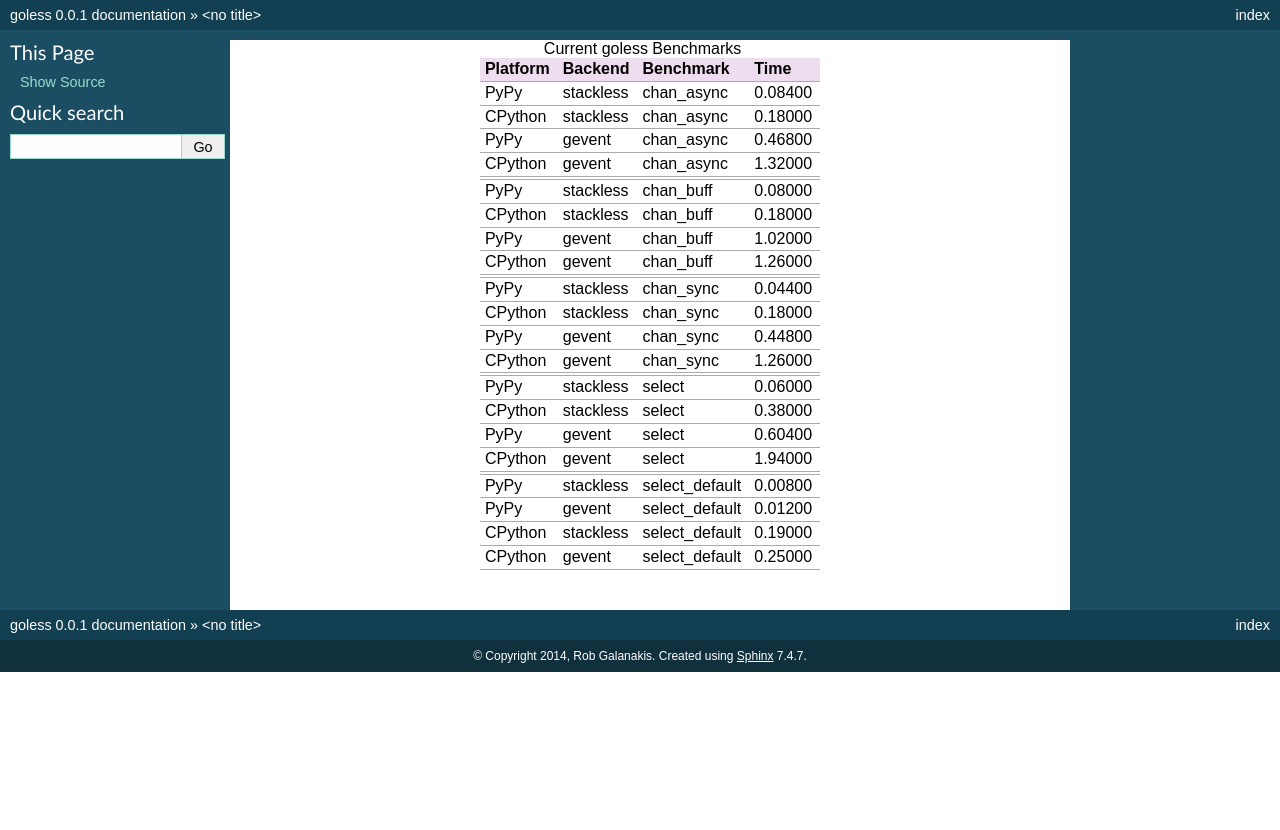
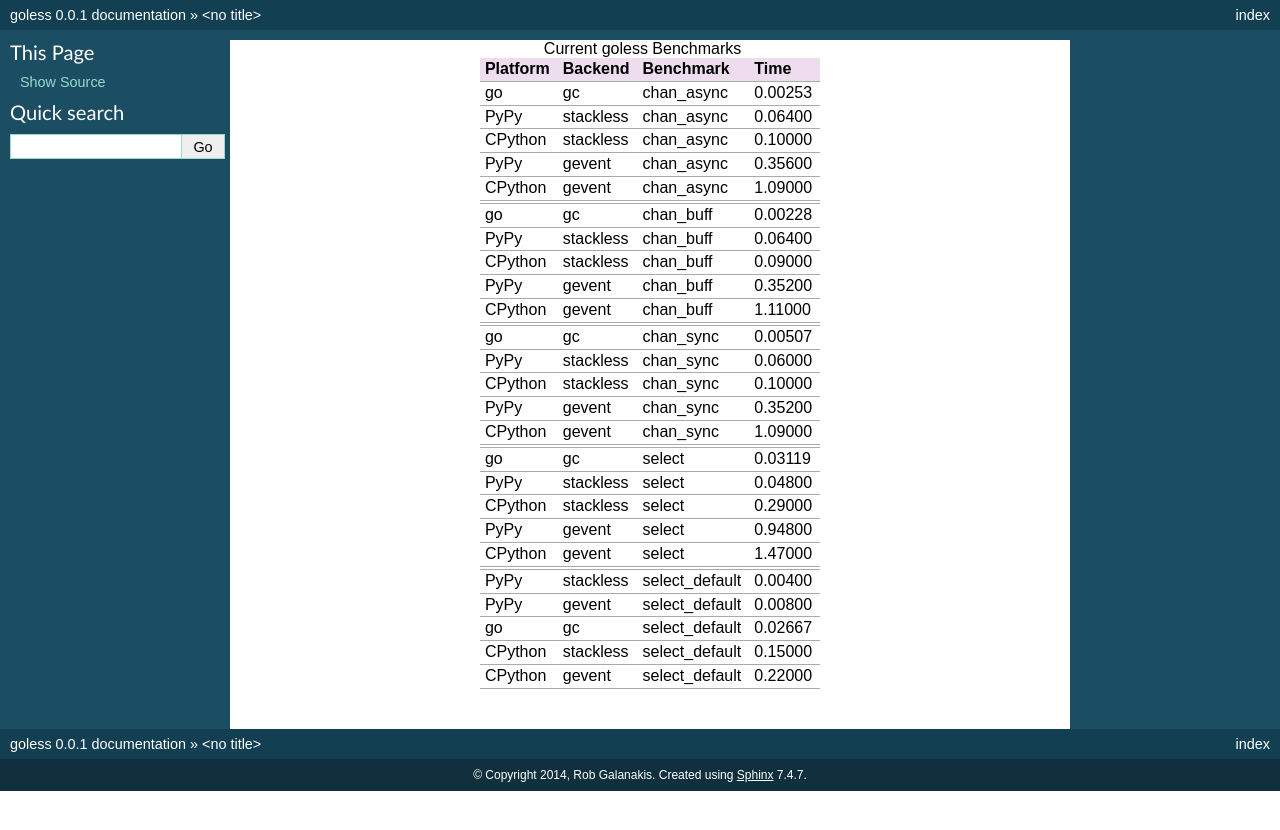
Before and after one commit to rgalanakis/goless, a Sphinx documentation site: the page built from doc/benchtable.rst, in a window 1280 px wide. Shown: the top 830 px of the page. Built offline with Sphinx 7.4.7, drawn with Linux system fonts in a browser that asks for light colours.

Commit message:
Updated table: https://github.com/rgalanakis/goless/issues/15

```diff
--- a/doc/benchtable.rst
+++ b/doc/benchtable.rst
@@ -3,28 +3,33 @@
     ======== ========= ============== =======
     Platform Backend   Benchmark      Time
     ======== ========= ============== =======
-    PyPy     stackless chan_async     0.08400
-    CPython  stackless chan_async     0.18000
-    PyPy     gevent    chan_async     0.46800
-    CPython  gevent    chan_async     1.32000
+    go       gc        chan_async     0.00253
+    PyPy     stackless chan_async     0.06400
+    CPython  stackless chan_async     0.10000
+    PyPy     gevent    chan_async     0.35600
+    CPython  gevent    chan_async     1.09000
     ~~~~~~~~ ~~~~~~~~~ ~~~~~~~~~~~~~~ ~~~~~~~
-    PyPy     stackless chan_buff      0.08000
-    CPython  stackless chan_buff      0.18000
-    PyPy     gevent    chan_buff      1.02000
-    CPython  gevent    chan_buff      1.26000
+    go       gc        chan_buff      0.00228
+    PyPy     stackless chan_buff      0.06400
+    CPython  stackless chan_buff      0.09000
+    PyPy     gevent    chan_buff      0.35200
+    CPython  gevent    chan_buff      1.11000
     ~~~~~~~~ ~~~~~~~~~ ~~~~~~~~~~~~~~ ~~~~~~~
-    PyPy     stackless chan_sync      0.04400
-    CPython  stackless chan_sync      0.18000
-    PyPy     gevent    chan_sync      0.44800
-    CPython  gevent    chan_sync      1.26000
+    go       gc        chan_sync      0.00507
+    PyPy     stackless chan_sync      0.06000
+    CPython  stackless chan_sync      0.10000
+    PyPy     gevent    chan_sync      0.35200
+    CPython  gevent    chan_sync      1.09000
     ~~~~~~~~ ~~~~~~~~~ ~~~~~~~~~~~~~~ ~~~~~~~
-    PyPy     stackless select         0.06000
-    CPython  stackless select         0.38000
-    PyPy     gevent    select         0.60400
-    CPython  gevent    select         1.94000
+    go       gc        select         0.03119
+    PyPy     stackless select         0.04800
+    CPython  stackless select         0.29000
+    PyPy     gevent    select         0.94800
+    CPython  gevent    select         1.47000
     ~~~~~~~~ ~~~~~~~~~ ~~~~~~~~~~~~~~ ~~~~~~~
-    PyPy     stackless select_default 0.00800
-    PyPy     gevent    select_default 0.01200
-    CPython  stackless select_default 0.19000
-    CPython  gevent    select_default 0.25000
+    PyPy     stackless select_default 0.00400
+    PyPy     gevent    select_default 0.00800
+    go       gc        select_default 0.02667
+    CPython  stackless select_default 0.15000
+    CPython  gevent    select_default 0.22000
     ======== ========= ============== =======
```
